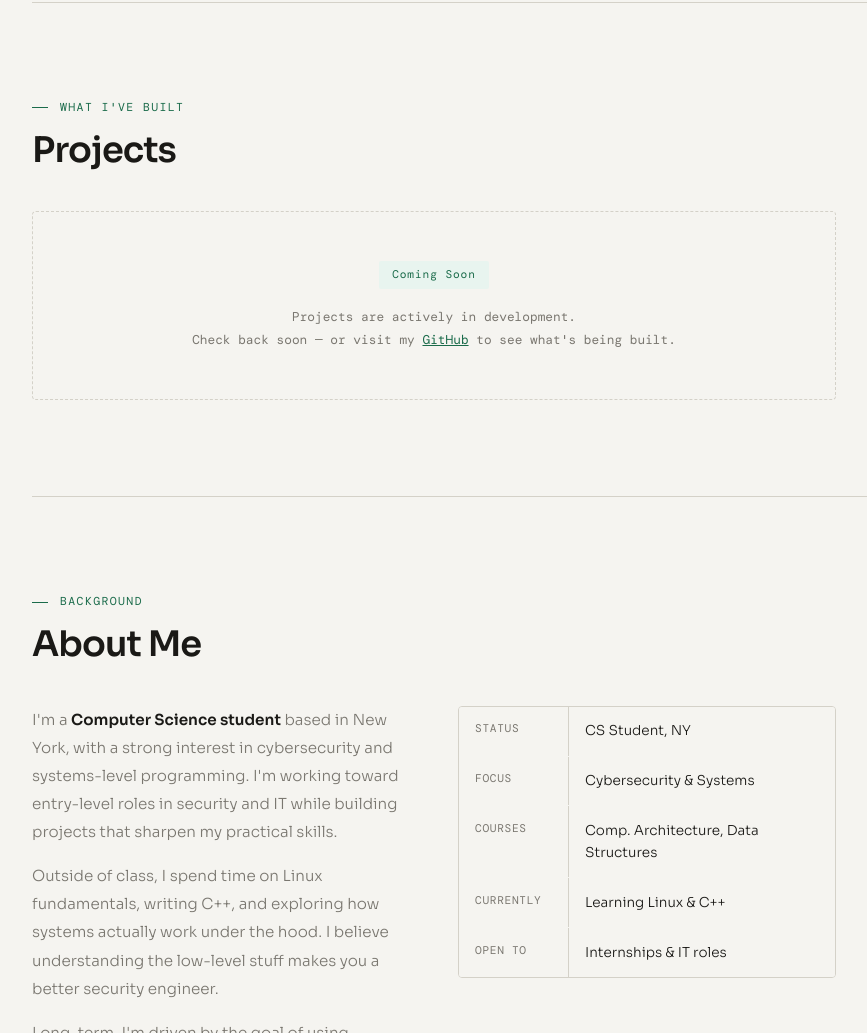
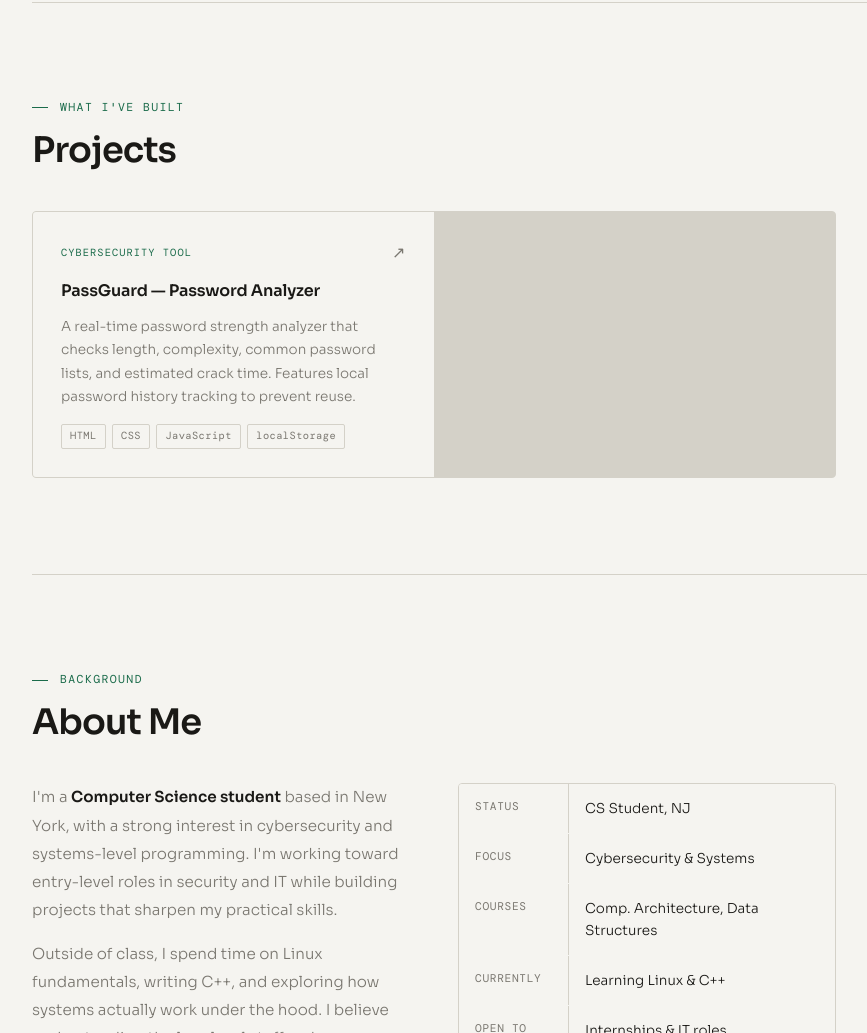
Before and after one commit to Sahan2004-06/Sahan2004-06.github.io, a plain HTML site: page index.html in a window 1280 px wide. Shown: the part 1442-2475 px from the top of the page, without its empty margins (16-883 px from the left). Drawn offline with nearby package versions, Linux system fonts and the light colour scheme; a web font is replaced by a local one.

Commit message:
Implement projects section with project cards
Added a projects section with a grid layout and a sample project card for a password analyzer tool.

```diff
--- a/index.html
+++ b/index.html
@@ -340,6 +340,82 @@
       margin-bottom: 1rem;
     }
 
+    /* ── PROJECTS ── */
+    .projects-grid {
+      display: grid;
+      grid-template-columns: repeat(auto-fill, minmax(280px, 1fr));
+      gap: 1px;
+      background: var(--border);
+      border: 1px solid var(--border);
+      border-radius: 4px;
+      overflow: hidden;
+    }
+
+    .project-card {
+      background: var(--bg);
+      padding: 1.75rem;
+      display: flex;
+      flex-direction: column;
+      gap: 0.75rem;
+      transition: background 0.2s;
+    }
+
+    .project-card:hover { background: var(--accent-light); }
+
+    .project-top {
+      display: flex;
+      justify-content: space-between;
+      align-items: center;
+    }
+
+    .project-tag {
+      font-family: var(--mono);
+      font-size: 0.65rem;
+      color: var(--accent);
+      letter-spacing: 0.1em;
+      text-transform: uppercase;
+    }
+
+    .project-link {
+      font-size: 1rem;
+      color: var(--muted);
+      text-decoration: none;
+      transition: color 0.2s, transform 0.2s;
+      display: inline-block;
+    }
+
+    .project-link:hover { color: var(--accent); transform: translate(2px, -2px); }
+
+    .project-title {
+      font-size: 1rem;
+      font-weight: 600;
+      letter-spacing: -0.01em;
+    }
+
+    .project-desc {
+      font-size: 0.85rem;
+      color: var(--muted);
+      line-height: 1.7;
+      flex: 1;
+    }
+
+    .project-stack {
+      display: flex;
+      flex-wrap: wrap;
+      gap: 0.4rem;
+      margin-top: 0.25rem;
+    }
+
+    .stack-tag {
+      font-family: var(--mono);
+      font-size: 0.65rem;
+      color: var(--muted);
+      border: 1px solid var(--border);
+      padding: 0.2rem 0.5rem;
+      border-radius: 2px;
+      letter-spacing: 0.04em;
+    }
+
     /* ── ABOUT ── */
     .about-grid {
       display: grid;
@@ -552,12 +628,23 @@
   <section id="projects">
     <div class="section-label">What I've built</div>
     <h2>Projects</h2>
-    <div class="projects-placeholder">
-      <div class="coming-tag">Coming Soon</div>
-      <p>
-        Projects are actively in development.<br>
-        Check back soon — or visit my <a href="https://github.com/Sahan2004-06" style="color:var(--accent);">GitHub</a> to see what's being built.
-      </p>
+    <div class="projects-grid">
+      <div class="project-card">
+        <div class="project-top">
+          <div class="project-tag">Cybersecurity Tool</div>
+          <a href="https://sahan2004-06.github.io/password-analyzer.html" target="_blank" class="project-link">↗</a>
+        </div>
+        <h3 class="project-title">PassGuard — Password Analyzer</h3>
+        <p class="project-desc">
+          A real-time password strength analyzer that checks length, complexity, common password lists, and estimated crack time. Features local password history tracking to prevent reuse.
+        </p>
+        <div class="project-stack">
+          <span class="stack-tag">HTML</span>
+          <span class="stack-tag">CSS</span>
+          <span class="stack-tag">JavaScript</span>
+          <span class="stack-tag">localStorage</span>
+        </div>
+      </div>
     </div>
   </section>
 
@@ -582,7 +669,7 @@
       <div class="about-facts">
         <div class="fact-row">
           <div class="fact-label">Status</div>
-          <div class="fact-value">CS Student, NY</div>
+          <div class="fact-value">CS Student, NJ</div>
         </div>
         <div class="fact-row">
           <div class="fact-label">Focus</div>
```
